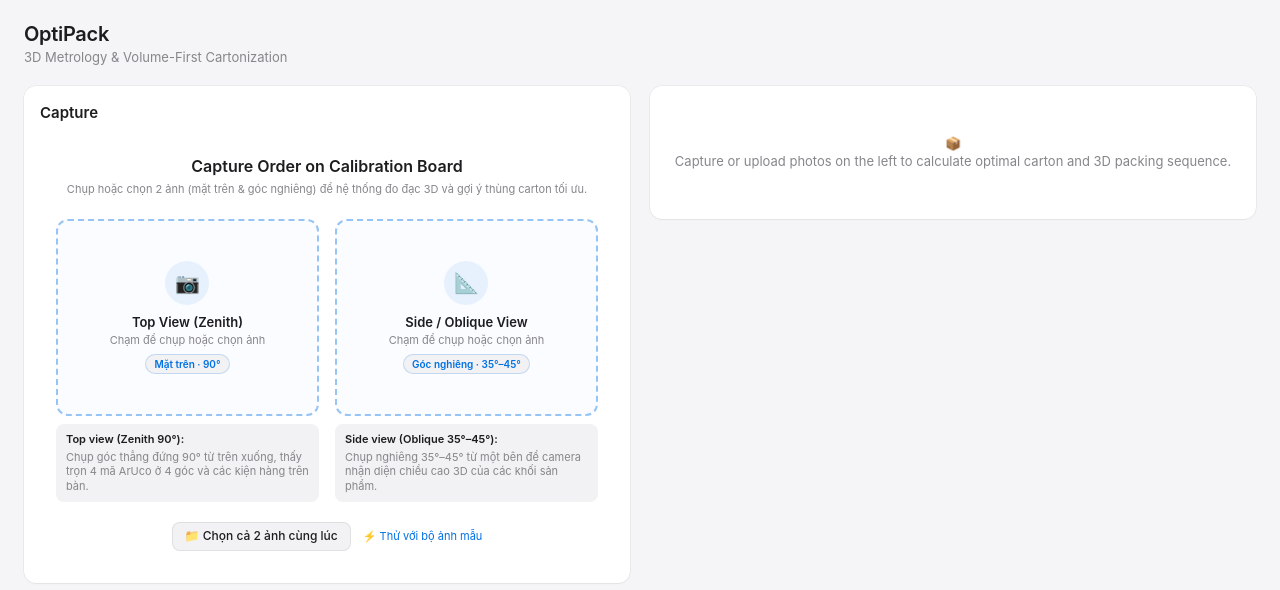
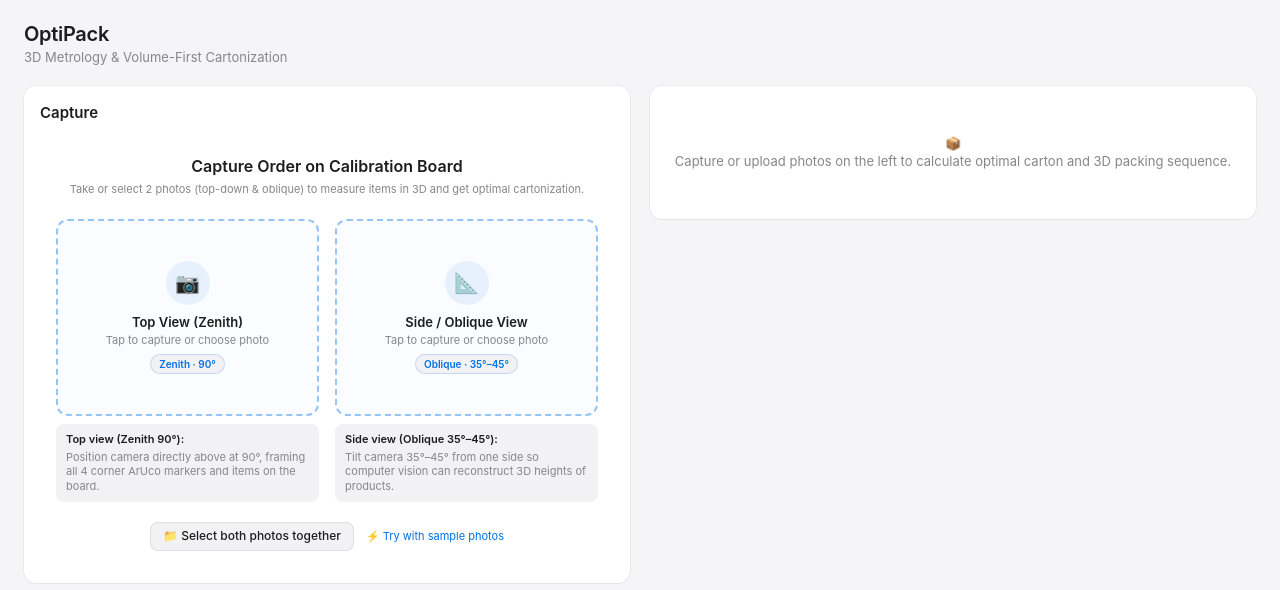
Before and after one commit to AnhKhoaaaa/OptiPack, a React (Vite) app in the folder frontend/: page / in a window 1280 px wide. Shown: the top 590 px of the page. Built offline with nearby package versions, Linux system fonts and the light colour scheme; no server answers.

Commit message:
feat(ui,api): English UI localization and resilient CV metrology error handling

```diff
--- a/frontend/src/components/UploadPanel.tsx
+++ b/frontend/src/components/UploadPanel.tsx
@@ -617,13 +617,13 @@ export const UploadPanel: React.FC<UploadPanelProps> = ({
           </>
         )}
 
-        {/* Mode 4: Initial eKYC-Style Dual-Card Capture (2 ô chụp/chọn ảnh như ID Card) */}
+        {/* Mode 4: Initial eKYC-Style Dual-Card Capture */}
         {mode !== "camera" && !analysis && (
           <div className="dual-capture-wrapper">
             <div className="dual-capture-header">
               <h3>Capture Order on Calibration Board</h3>
               <p className="muted text-xs">
-                Chụp hoặc chọn 2 ảnh (mặt trên & góc nghiêng) để hệ thống đo đạc 3D và gợi ý thùng carton tối ưu.
+                Take or select 2 photos (top-down & oblique) to measure items in 3D and get optimal cartonization.
               </p>
             </div>
 
@@ -635,7 +635,7 @@ export const UploadPanel: React.FC<UploadPanelProps> = ({
                   onClick={() => topSingleInputRef.current?.click()}
                   role="button"
                   tabIndex={0}
-                  title="Chạm để chụp hoặc chọn ảnh từ trên xuống (Zenith 90°)"
+                  title="Tap to snap or select top-down photo (Zenith 90°)"
                 >
                   {topPreview ? (
                     <div className="slot-preview-wrapper">
@@ -649,7 +649,7 @@ export const UploadPanel: React.FC<UploadPanelProps> = ({
                           topSingleInputRef.current?.click();
                         }}
                       >
-                        Đổi ảnh
+                        Change photo
                       </button>
                     </div>
                   ) : (
@@ -658,15 +658,15 @@ export const UploadPanel: React.FC<UploadPanelProps> = ({
                         <span className="slot-icon">📷</span>
                       </div>
                       <h4 className="slot-title">Top View (Zenith)</h4>
-                      <span className="slot-sub">Chạm để chụp hoặc chọn ảnh</span>
-                      <div className="slot-cue-pill">Mặt trên · 90°</div>
+                      <span className="slot-sub">Tap to capture or choose photo</span>
+                      <div className="slot-cue-pill">Zenith · 90°</div>
                     </div>
                   )}
                 </div>
                 <div className="slot-footer-note">
                   <span className="note-badge">Top view (Zenith 90°):</span>
                   <p className="note-text">
-                    Chụp góc thẳng đứng 90° từ trên xuống, thấy trọn 4 mã ArUco ở 4 góc và các kiện hàng trên bàn.
+                    Position camera directly above at 90°, framing all 4 corner ArUco markers and items on the board.
                   </p>
                 </div>
               </div>
@@ -678,7 +678,7 @@ export const UploadPanel: React.FC<UploadPanelProps> = ({
                   onClick={() => obliqueSingleInputRef.current?.click()}
                   role="button"
                   tabIndex={0}
-                  title="Chạm để chụp hoặc chọn ảnh góc nghiêng (Oblique 35°–45°)"
+                  title="Tap to snap or select oblique photo (35°–45°)"
                 >
                   {obliquePreview ? (
                     <div className="slot-preview-wrapper">
@@ -692,7 +692,7 @@ export const UploadPanel: React.FC<UploadPanelProps> = ({
                           obliqueSingleInputRef.current?.click();
                         }}
                       >
-                        Đổi ảnh
+                        Change photo
                       </button>
                     </div>
                   ) : (
@@ -701,15 +701,15 @@ export const UploadPanel: React.FC<UploadPanelProps> = ({
                         <span className="slot-icon">📐</span>
                       </div>
                       <h4 className="slot-title">Side / Oblique View</h4>
-                      <span className="slot-sub">Chạm để chụp hoặc chọn ảnh</span>
-                      <div className="slot-cue-pill">Góc nghiêng · 35°–45°</div>
+                      <span className="slot-sub">Tap to capture or choose photo</span>
+                      <div className="slot-cue-pill">Oblique · 35°–45°</div>
                     </div>
                   )}
                 </div>
                 <div className="slot-footer-note">
                   <span className="note-badge">Side view (Oblique 35°–45°):</span>
                   <p className="note-text">
-                    Chụp nghiêng 35°–45° từ một bên để camera nhận diện chiều cao 3D của các khối sản phẩm.
+                    Tilt camera 35°–45° from one side so computer vision can reconstruct 3D heights of products.
                   </p>
                 </div>
               </div>
@@ -724,17 +724,17 @@ export const UploadPanel: React.FC<UploadPanelProps> = ({
                   onClick={() => triggerAnalysis(topFile, obliqueFile)}
                   disabled={loading}
                 >
-                  {loading ? "Analyzing dual photos…" : "🚀 Phân tích kích thước 3D (Analyze Order)"}
+                  {loading ? "Analyzing dual photos…" : "🚀 Analyze 3D Order & Dimensions"}
                 </button>
               ) : topFile && !obliqueFile ? (
                 <div className="cta-status-prompt">
                   <span className="cta-dot is-pending" />
-                  <span>Đã có ảnh mặt trên. Vui lòng chạm vào ô bên phải để chụp tiếp <strong>Ảnh góc nghiêng</strong>.</span>
+                  <span>Top view ready. Tap the right box to capture the <strong>Oblique View</strong>.</span>
                 </div>
               ) : !topFile && obliqueFile ? (
                 <div className="cta-status-prompt">
                   <span className="cta-dot is-pending" />
-                  <span>Đã có ảnh góc nghiêng. Vui lòng chạm vào ô bên trái để chụp <strong>Ảnh mặt trên (Zenith)</strong>.</span>
+                  <span>Oblique view ready. Tap the left box to capture the <strong>Top View (Zenith)</strong>.</span>
                 </div>
               ) : (
                 <div className="cta-empty-actions">
@@ -743,16 +743,16 @@ export const UploadPanel: React.FC<UploadPanelProps> = ({
                     className="btn btn-secondary btn-sm"
                     onClick={() => fileInputRef.current?.click()}
                   >
-                    📁 Chọn cả 2 ảnh cùng lúc
+                    📁 Select both photos together
                   </button>
                   <button
                     type="button"
                     className="btn-link text-xs"
                     onClick={handleLoadSamplePhotos}
                     disabled={loading}
-                    title="Chạy phân tích AI & đo đạc 3D thực tế với bộ ảnh mẫu"
+                    title="Run real end-to-end CV metrology and Meta AI analysis with benchmark sample photos"
                   >
-                    ⚡ Thử với bộ ảnh mẫu
+                    ⚡ Try with sample photos
                   </button>
                 </div>
               )}
```
Also changed, not shown: 1 other file (tests, documents, lock files or other folders).
